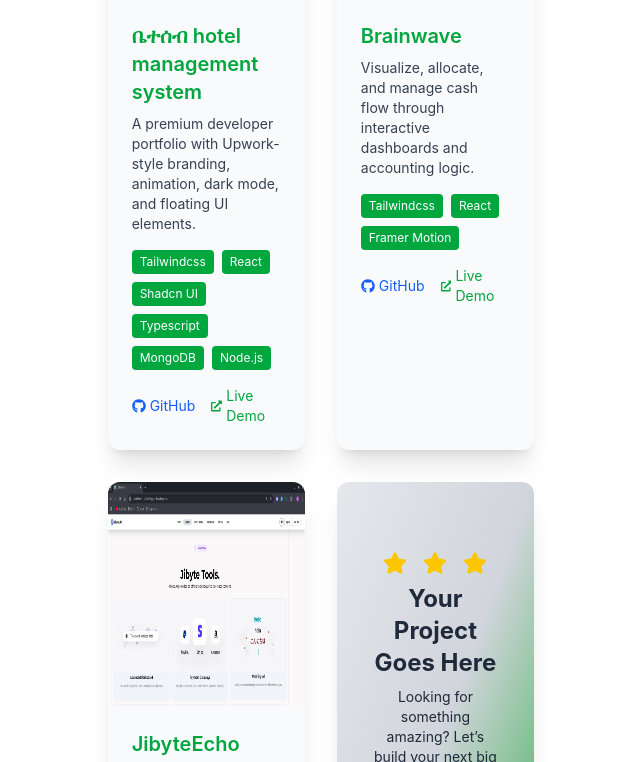
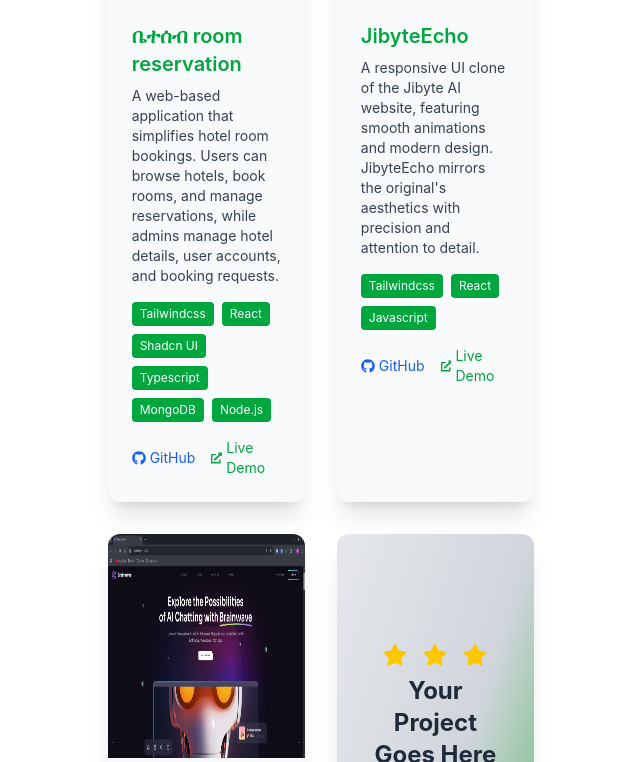
Before and after one commit to solomon-mh/solomon-muhye, a React (Vite) app: page / in a window 1280 px wide. Shown: the part 2598-3360 px from the top of the page, without its empty margins (602-1242 px from the left). Built offline with nearby package versions, Linux system fonts and the light colour scheme.

Commit message:
refactor projects data to update demo links, enhance project descriptions, and improve project titles for better clarity and engagement

```diff
--- a/src/data/projects.ts
+++ b/src/data/projects.ts
@@ -9,7 +9,7 @@
     description:
       "A location-based pharmacy and medication search engine with real-time availability, search history, and fuzzy logic.",
     tech: ["TailwindCSS", "React", "Laravel", "MySql", "Leaflet"],
-    demoLink: "https://pharmacyfinder.example.com",
+    demoLink: "https://github.com/solomon-mh/fetanfews",
     githubLink: "https://github.com/solomon-mh/fetanfews",
     image: "https://via.placeholder.com/600x350?text=Smart+Pharmacy+Finder",
   },
@@ -18,14 +18,14 @@
     description:
       "Advanced student custom educational learning path generator with classrooms,quiz,discussions,report and analytics.",
     tech: ["Tailwindcss", "Next.Js", "MongoDB", "Firebase", "AI integration"],
-    demoLink: "https://invoicemanager.example.com",
+    demoLink: "https://github.com/solomon/invoice-manager",
     githubLink: "https://github.com/solomon/invoice-manager",
     image: customEd,
   },
   {
-    title: "ቤተሰብ hotel management system",
+    title: "ቤተሰብ room reservation",
     description:
-      "A premium developer portfolio with Upwork-style branding, animation, dark mode, and floating UI elements.",
+      "A web-based application that simplifies hotel room bookings. Users can browse hotels, book rooms, and manage reservations, while admins manage hotel details, user accounts, and booking requests.",
     tech: [
       "Tailwindcss",
       "React",
@@ -34,26 +34,28 @@
       "MongoDB",
       "Node.js",
     ],
-    demoLink: "https://solomonportfolio.dev",
-    githubLink: "https://github.com/solomon/skillbridge-portfolio",
+    demoLink:
+      "https://github.com/solomon-mh/bahirdar_hotels_room_reservation_frontend",
+    githubLink:
+      "https://github.com/solomon-mh/bahirdar_hotels_room_reservation_frontend",
     image: beteseb,
+  },
+  {
+    title: "JibyteEcho",
+    description:
+      "A responsive UI clone of the Jibyte AI website, featuring smooth animations and modern design. JibyteEcho mirrors the original's aesthetics with precision and attention to detail.",
+    tech: ["Tailwindcss", "React", "Javascript"],
+    demoLink: "https://github.com/solomon-mh/ai-website-ui-clone.git",
+    githubLink: "https://github.com/solomon-mh/ai-website-ui-clone.git",
+    image: jibyte,
   },
   {
     title: "Brainwave",
     description:
-      "Visualize, allocate, and manage cash flow through interactive dashboards and accounting logic.",
+      "A modern AI website landing page built with a sleek, animated UI, with parallax effect and responsive design, showcasing clean visuals and smooth user interactions",
     tech: ["Tailwindcss", "React", "Framer Motion"],
-    demoLink: "https://cashflow.example.com",
+    demoLink: "https://github.com/solomon-mh/brainwave",
     githubLink: "https://github.com/solomon-mh/brainwave",
     image: brainwave,
   },
-  {
-    title: "JibyteEcho",
-    description:
-      "End-to-end financial planning system using default MAEs and budget allocation via user toggles.",
-    tech: ["Tailwindcss", "React", "Javascript"],
-    demoLink: "https://budgetmae.example.com",
-    githubLink: "https://github.com/solomon/budget-mae",
-    image: jibyte,
-  },
 ];
```
